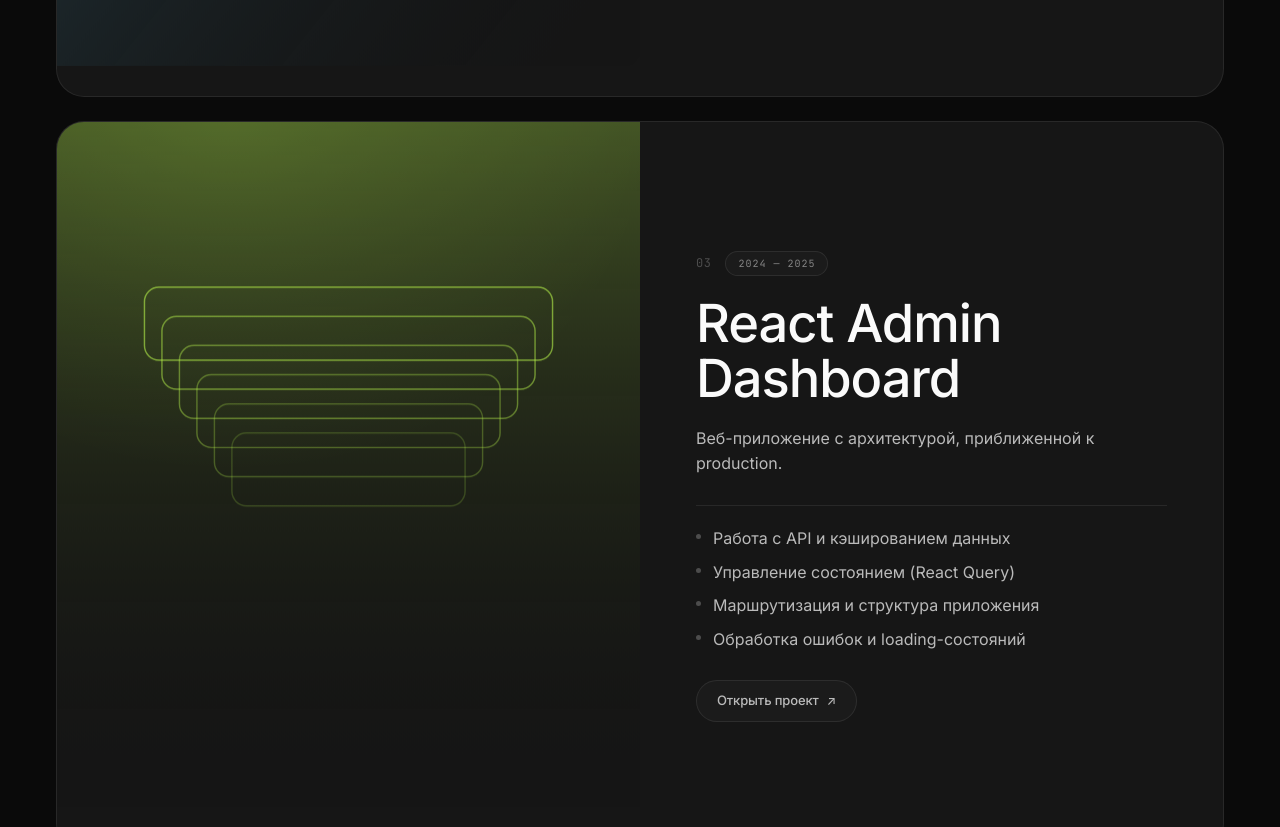
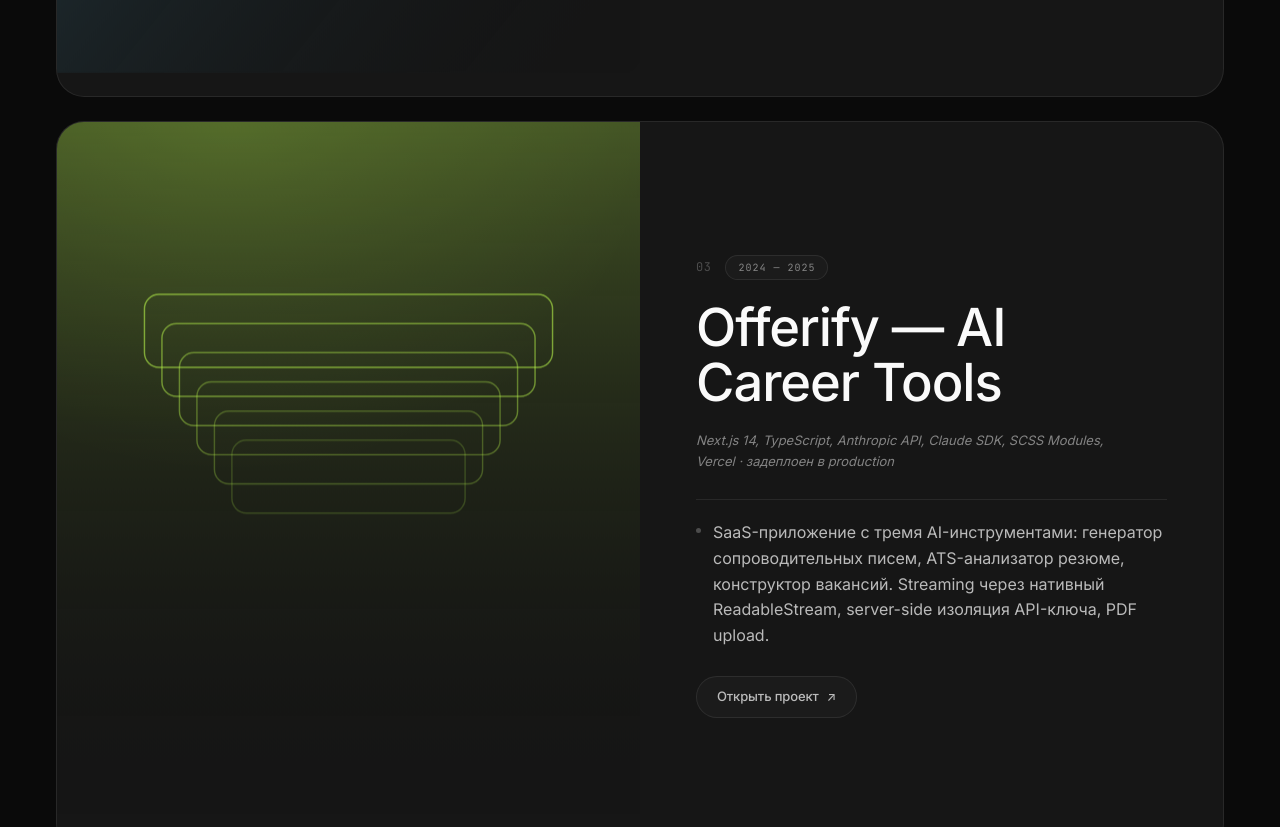
Before and after one commit to ezizbg/Portfolio, a React (Vite) app: page / in a window 1280 px wide. Shown: the part 7060-7887 px from the top of the page. Built offline with nearby package versions, Linux system fonts and the light colour scheme.

Commit message:
Add Offerify project and reorder portfolio items (EN + RU)
- Insert Offerify — AI Career Tools at position 3
- React Admin Dashboard moved to position 4
- Add optional meta field to ProjectItem for tech stack line
- Render meta as italic, skip empty description conditionally

```diff
--- a/src/components/sections/Portfolio/Portfolio.scss
+++ b/src/components/sections/Portfolio/Portfolio.scss
@@ -104,6 +104,12 @@
     letter-spacing: -0.02em;
   }
 
+  &__meta {
+    max-width: 50ch;
+    color: $color-text-mute;
+    font-size: 13px;
+  }
+
   &__desc {
     max-width: 50ch;
     color: $color-text-soft;
--- a/src/components/sections/Portfolio/Portfolio.tsx
+++ b/src/components/sections/Portfolio/Portfolio.tsx
@@ -101,7 +101,12 @@
         </div>
 
         <h3 className="portfolio__name t-h2">{project.title}</h3>
-        <p className="portfolio__desc t-body">{project.description}</p>
+        {project.meta && (
+          <p className="portfolio__meta t-body"><em>{project.meta}</em></p>
+        )}
+        {project.description && (
+          <p className="portfolio__desc t-body">{project.description}</p>
+        )}
 
         <ul className="portfolio__bullets">
           {project.bullets.map((bullet) => (
--- a/src/i18n/translations.ts
+++ b/src/i18n/translations.ts
@@ -20,6 +20,7 @@
   index: string;
   title: string;
   description: string;
+  meta?: string;
   bullets: string[];
   link: string;
 }
@@ -213,6 +214,16 @@
         },
         {
           index: "03",
+          title: "Offerify — AI Career Tools",
+          description: "",
+          meta: "Next.js 14, TypeScript, Anthropic API, Claude SDK, SCSS Modules, Vercel · задеплоен в production",
+          bullets: [
+            "SaaS-приложение с тремя AI-инструментами: генератор сопроводительных писем, ATS-анализатор резюме, конструктор вакансий. Streaming через нативный ReadableStream, server-side изоляция API-ключа, PDF upload.",
+          ],
+          link: "https://offerify-seven.vercel.app",
+        },
+        {
+          index: "04",
           title: "React Admin Dashboard",
           description:
             "Веб-приложение с архитектурой, приближенной к production.",
@@ -363,6 +374,16 @@
         },
         {
           index: "03",
+          title: "Offerify — AI Career Tools",
+          description: "",
+          meta: "Next.js 14, TypeScript, Anthropic API, Claude SDK, SCSS Modules, Vercel · deployed to production",
+          bullets: [
+            "SaaS app with three AI tools: cover letter generator, ATS resume analyzer, job description writer. Streaming via native ReadableStream, server-side API key isolation, PDF upload.",
+          ],
+          link: "https://offerify-seven.vercel.app",
+        },
+        {
+          index: "04",
           title: "React Admin Dashboard",
           description: "A web app with a near-production architecture.",
           bullets: [
```
